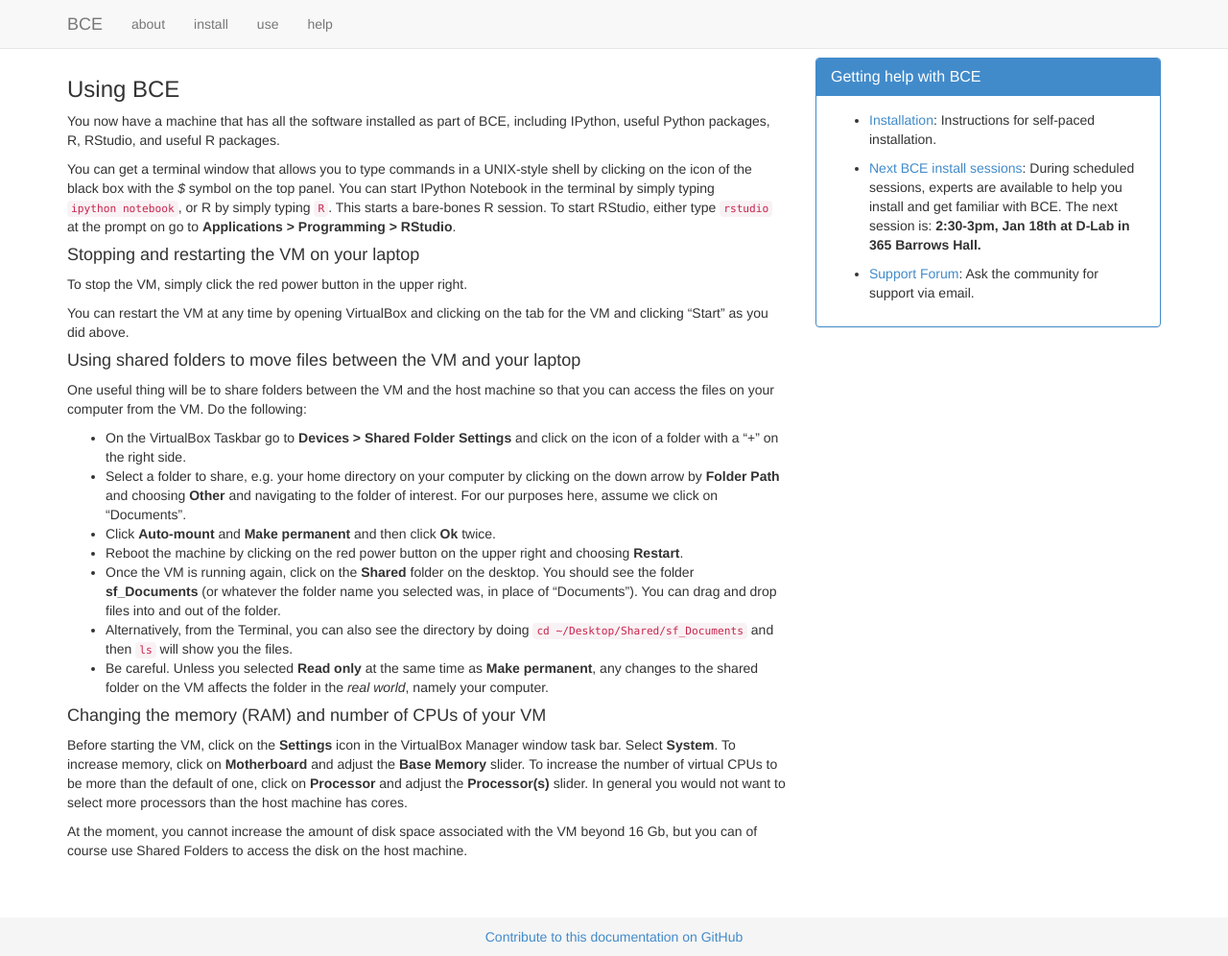
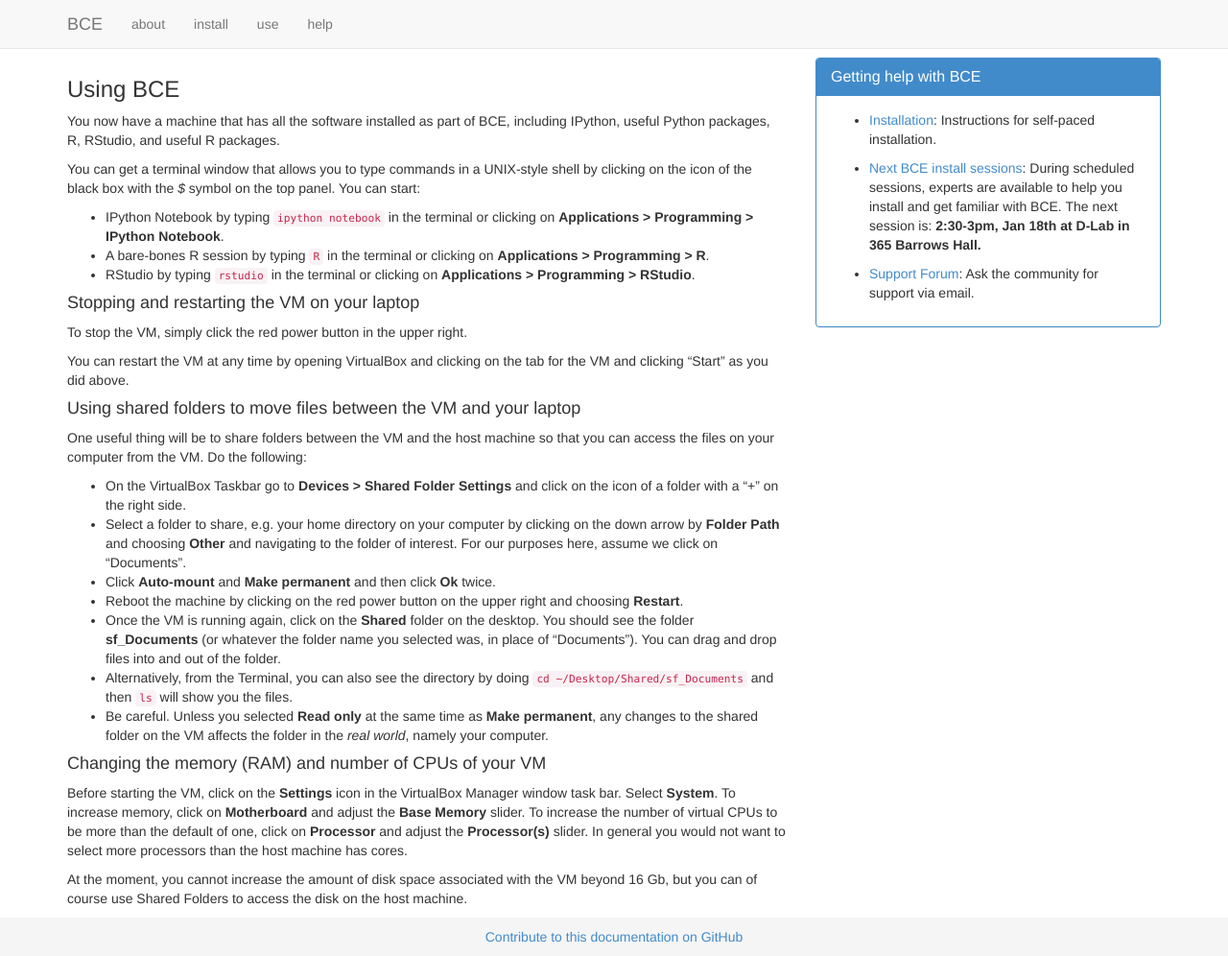
Before and after one commit to ucberkeley/bce-documentation, a Jekyll site: the page built from use.md, in a window 1280 px wide and 996 px high. Shown: the whole window at 96% size. Built offline with Jekyll 4.4.1, drawn with Linux system fonts in a browser that asks for light colours; nearby versions of some CDN libraries; library files that are not in the unit come from our copies; Markdown is read by kramdown in place of the engine named in the settings.

Commit message:
Describe launch process for IPython Notebook and R in the same fashion as RStudio.

```diff
--- a/use.md
+++ b/use.md
@@ -11,11 +11,11 @@ R packages.
 
 You can get a terminal window that allows you to type commands in a
 UNIX-style shell by clicking on the icon of the black box with the *$*
-symbol on the top panel. You can start IPython Notebook in the
-terminal by simply typing `ipython notebook`, or R by simply typing
-`R`. This starts a bare-bones R session. To start RStudio, either type
-`rstudio` at the prompt on go to **Applications > Programming >
-RStudio**.
+symbol on the top panel. You can start:
+
+  - IPython Notebook by typing `ipython notebook` in the terminal or clicking on **Applications > Programming > IPython Notebook**.
+  - A bare-bones R session by typing `R` in the terminal or clicking on **Applications > Programming > R**.
+  - RStudio by typing `rstudio` in the terminal or clicking on **Applications > Programming > RStudio**.
 
 #### Stopping and restarting the VM on your laptop
 
```
